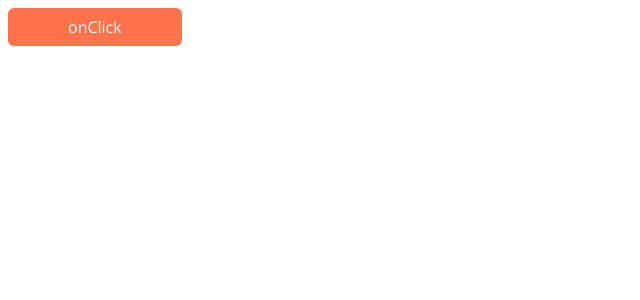
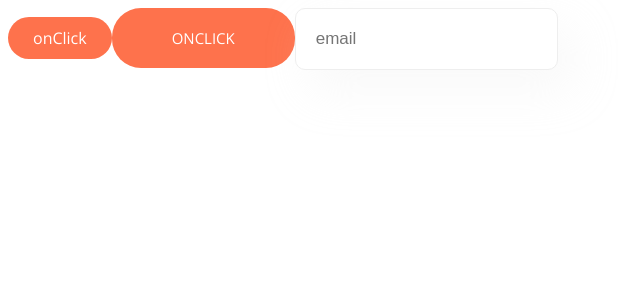
Before and after one commit to Shimodos/LaCarta, a React (Vite) app: page / in a window 1280 px wide. Shown: the top 300 px of the page, without its empty margins (0-640 px from the left). Built offline with nearby package versions, Linux system fonts and the light colour scheme.

Commit message:
10.80: LaCarta: Creating a button and input

```diff
--- a/src/App.tsx
+++ b/src/App.tsx
@@ -1,5 +1,6 @@
 import { MouseEvent, useState } from 'react';
 import Button from './components/Button/Button';
+import Input from './components/Input/Input';
 
 function App() {
   const [count, setCount] = useState<number>(0);
@@ -12,6 +13,10 @@
   return (
     <>
       <Button onClick={addCount}>onClick</Button>
+      <Button appearence="big" onClick={addCount}>
+        onClick
+      </Button>
+      <Input placeholder="email" />
     </>
   );
 }
--- a/src/components/Button/Button.module.css
+++ b/src/components/Button/Button.module.css
@@ -1,11 +1,22 @@
 .button {
-  border-radius: 6px;
-  padding: 8px 60px;
   font-family: inherit;
   cursor: pointer;
   transition: background 0.25s;
+  border: none;
+  color: var(--white-color);
+  border-radius: 29px;
+  font-weight: 400;
+}
+
+.small {
   font-size: 16px;
-  border: none;
+  padding: 10px 25px;
+}
+
+.big {
+  font-size: 15px;
+  text-transform: uppercase;
+  padding: 20px 60px;
 }
 
 .button:focus {
--- a/src/components/Button/Button.props.ts
+++ b/src/components/Button/Button.props.ts
@@ -2,4 +2,5 @@
 
 export interface ButtonProps extends ButtonHTMLAttributes<HTMLButtonElement> {
   children: ReactNode;
+  appearence?: 'big' | 'small';
 }
--- a/src/components/Button/Button.tsx
+++ b/src/components/Button/Button.tsx
@@ -12,9 +12,15 @@
 //   );
 // };
 
-function Button({ children, className, ...props }: ButtonProps) {
+function Button({ children, className, appearence = 'small', ...props }: ButtonProps) {
   return (
-    <button className={cn(styles['button'], styles['accent'], className)} {...props}>
+    <button
+      className={cn(styles['button'], styles['accent'], className, {
+        [styles['small']]: appearence === 'small',
+        [styles['big']]: appearence === 'big',
+      })}
+      {...props}
+    >
       {children}
     </button>
   );
--- /dev/null
+++ b/src/components/Input/Input.module.css
@@ -0,0 +1,17 @@
+.input {
+  font-size: 17px;
+  font-weight: 400;
+  color: var(--text-color);
+
+  border: 1px solid rgb(238, 238, 238);
+  border-radius: 10px;
+
+  box-shadow: 15px 20px 45px 0px rgba(233, 233, 233, 0.25);
+  background: rgb(255, 255, 255);
+  padding: 20px;
+}
+
+.input:focus {
+  outline: none;
+  border: 1px solid var(--primary-color);
+}
--- /dev/null
+++ b/src/components/Input/Input.props.ts
@@ -0,0 +1,5 @@
+import { InputHTMLAttributes } from 'react';
+
+export interface InputProps extends InputHTMLAttributes<HTMLInputElement> {
+  isValid?: boolean;
+}
--- /dev/null
+++ b/src/components/Input/Input.tsx
@@ -0,0 +1,21 @@
+import { forwardRef } from 'react';
+import styles from './Input.module.css';
+import cn from 'classnames';
+import { InputProps } from './Input.props';
+
+const Input = forwardRef<HTMLInputElement, InputProps>(function Input(
+  { className, isValid = true, ...props },
+  ref,
+) {
+  return (
+    <input
+      {...props}
+      ref={ref}
+      className={cn(styles['input'], className, styles['input'], {
+        [styles['invalid']]: !isValid,
+      })}
+    />
+  );
+});
+
+export default Input;
```
